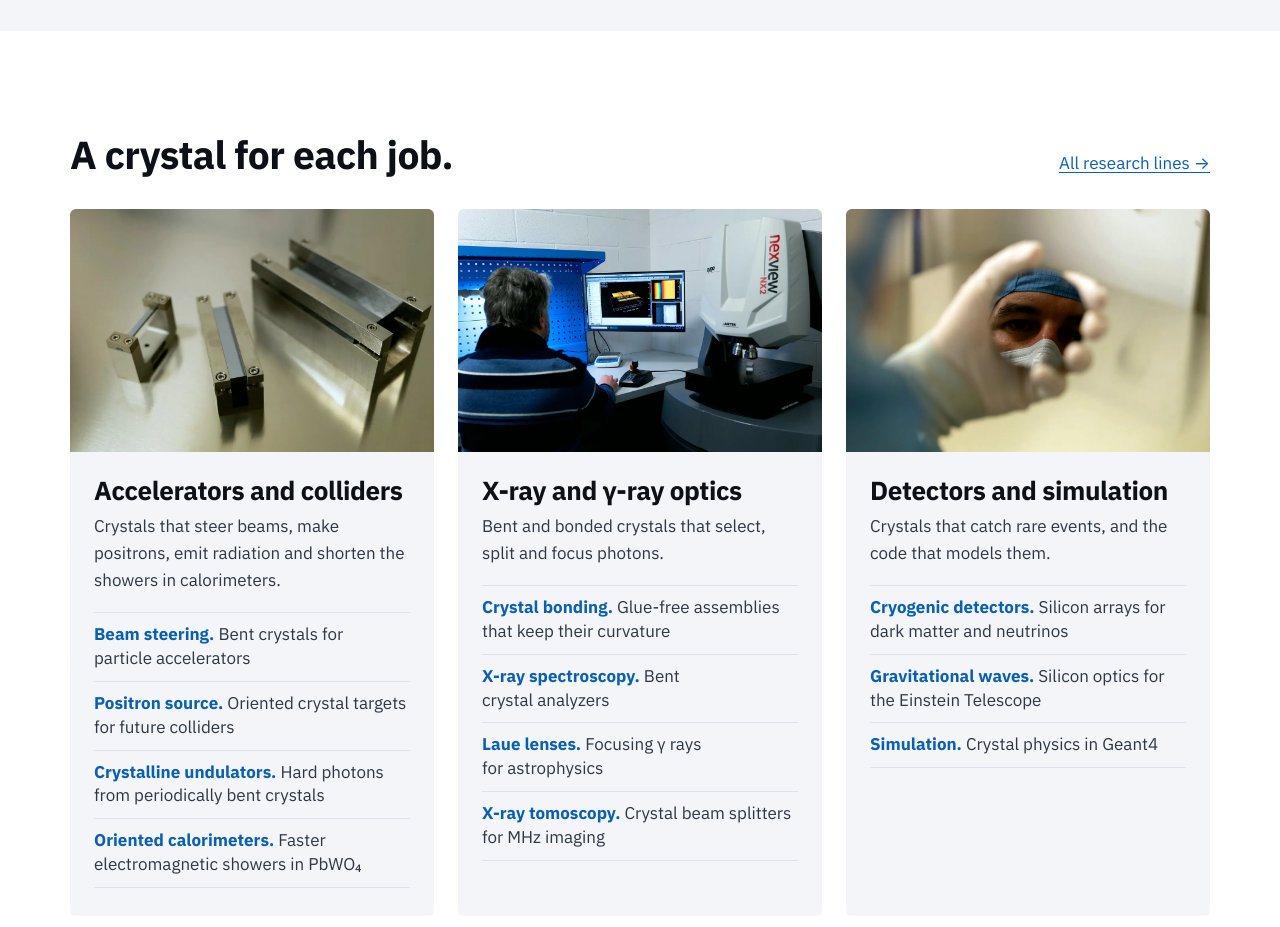
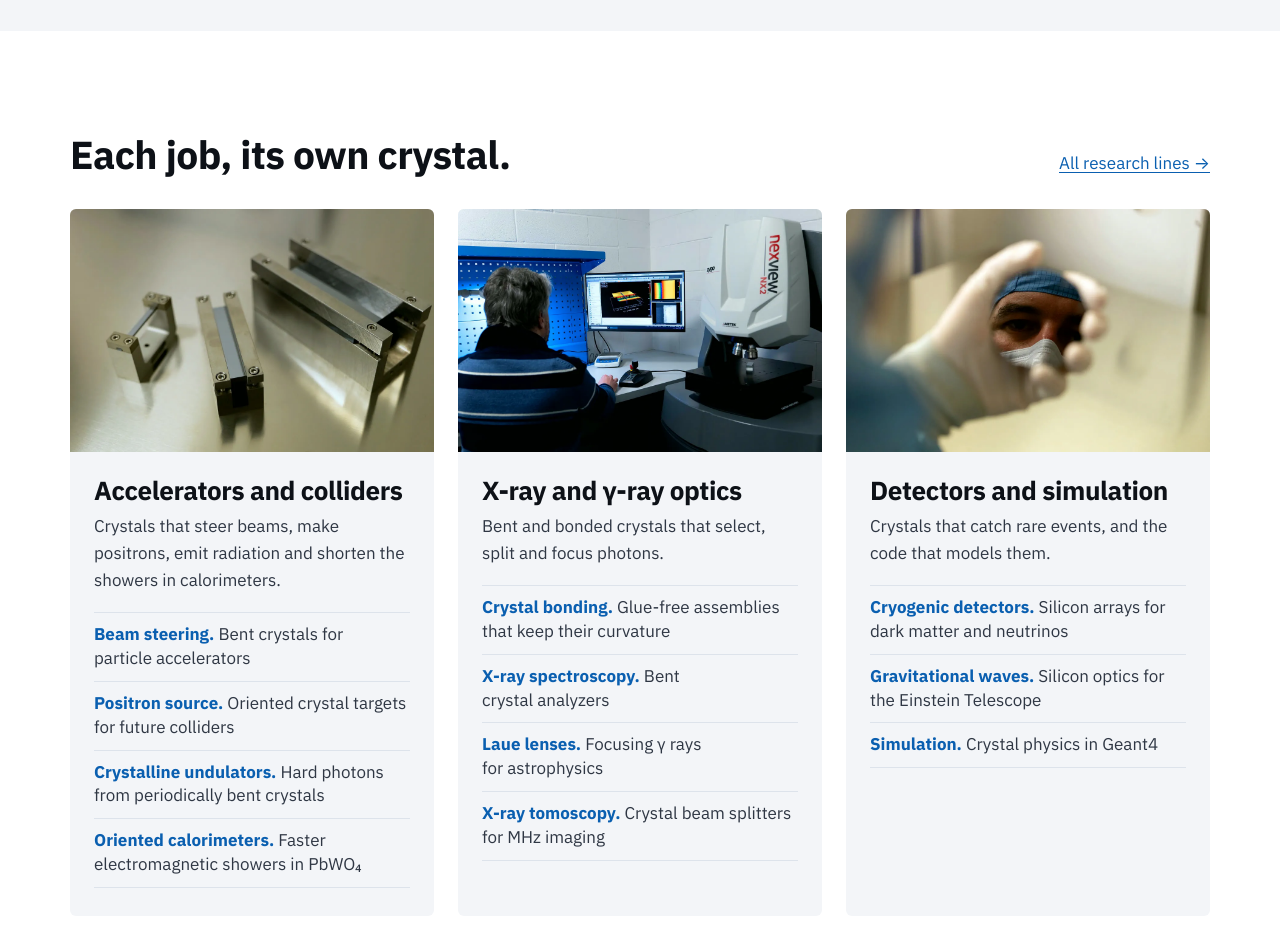
Before and after one commit to crystalab-ferrara/crystalab-ferrara.github.io, a plain HTML site: page index.html in a window 1280 px wide. Shown: the part 2020-2947 px from the top of the page. Drawn offline with Linux system fonts and the light colour scheme.

Commit message:
Home: "Each job, its own crystal."
Co-Authored-By: Claude Opus 5.5 <noreply@anthropic.com>

```diff
--- a/index.html
+++ b/index.html
@@ -104,7 +104,7 @@
 
 <section class="section white">
   <div class="wrap">
-    <div class="head-row"><h2 class="h2">A crystal for each job.</h2><a href="research.html">All research lines →</a></div>
+    <div class="head-row"><h2 class="h2">Each job, its own crystal.</h2><a href="research.html">All research lines →</a></div>
     <div class="families">
       <article class="family">
         <picture><source srcset="img/photos/holders.webp" type="image/webp"><img src="img/photos/holders.jpg" alt="Crystal holders made in Ferrara" loading="lazy"></picture>
```
